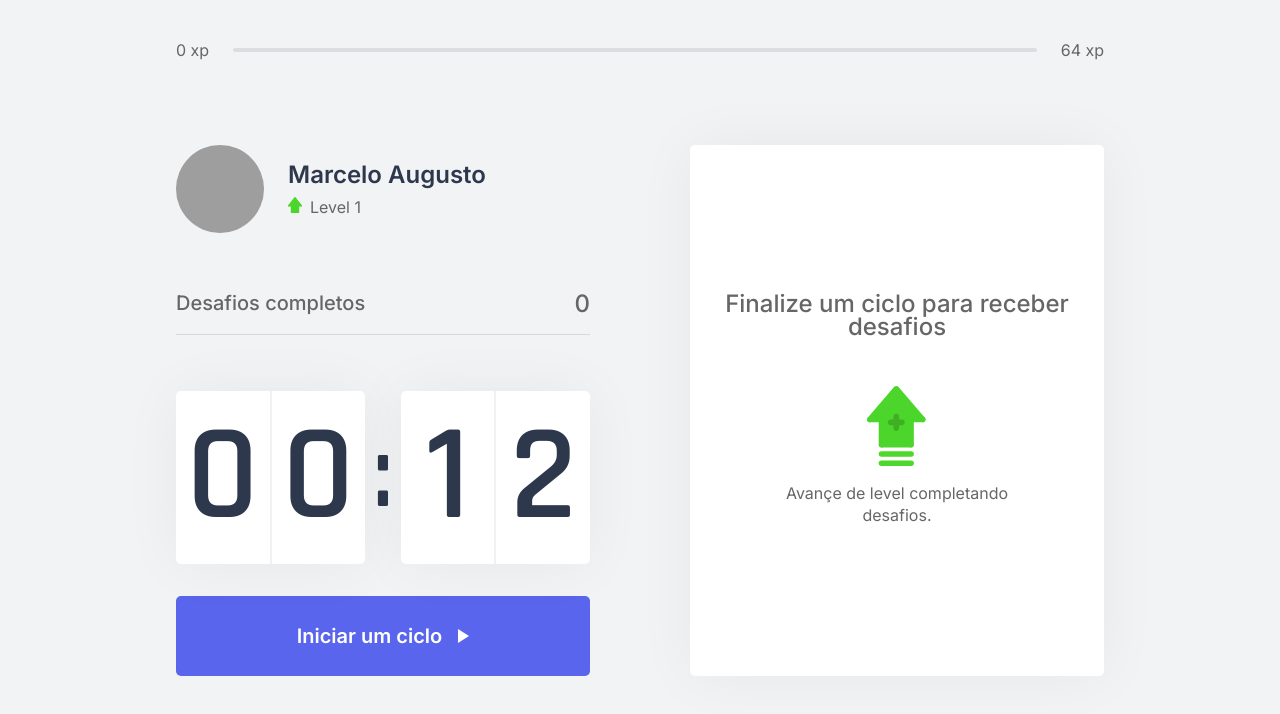
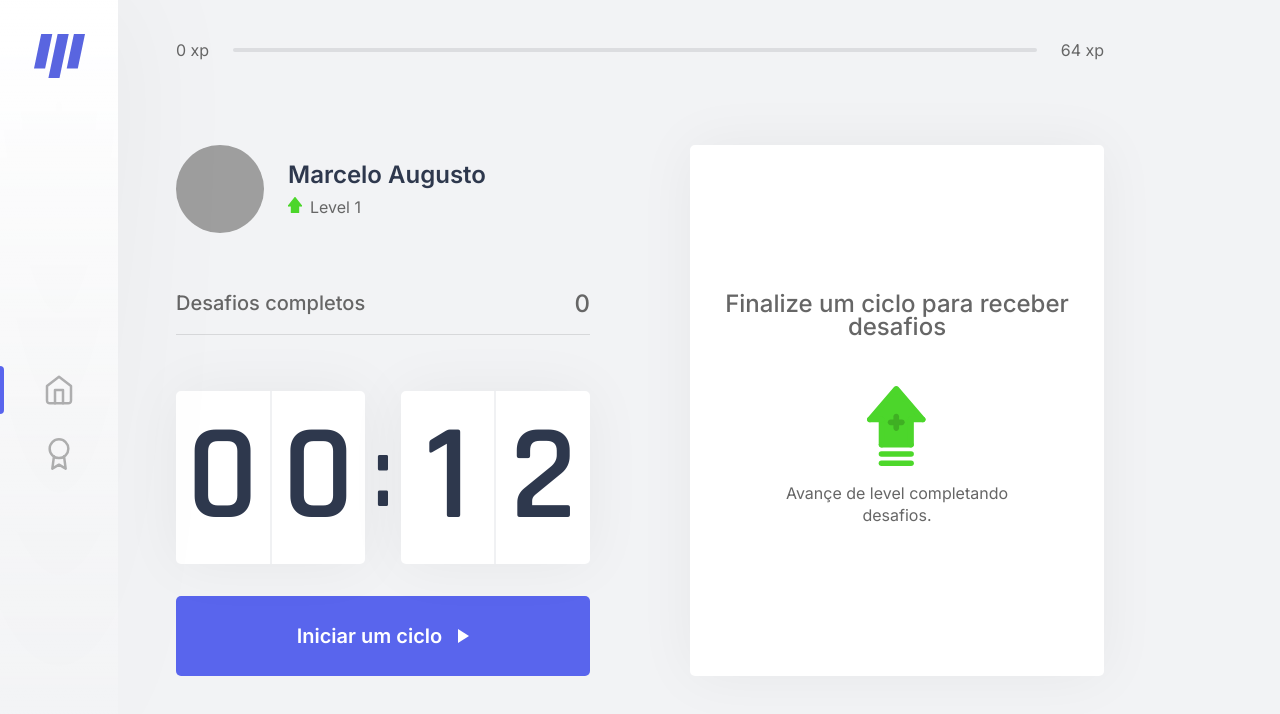
Before and after one commit to AugustoMarcelo/move.it, a Next.js app: page / in a window 1280 px wide. Shown: the top 714 px of the page. Built offline with nearby package versions, Linux system fonts and the light colour scheme; grey boxes are pictures that could not be loaded.

Commit message:
refactor: move Sidebar from _app file

```diff
--- a/src/pages/index.tsx
+++ b/src/pages/index.tsx
@@ -7,6 +7,7 @@ import { ExperienceBar } from "../components/ExperienceBar";
 import { Profile } from "../components/Profile";
 import { CountdownProvider } from '../contexts/CountdownContext';
 import { ChallengesProvider } from '../contexts/ChallengesContext';
+import { Sidebar } from '../components/Sidebar';
 
 import styles from '../styles/pages/Home.module.css';
 
@@ -18,6 +19,9 @@ interface HomeProps {
 
 export default function Home(props: HomeProps) {
   return (
+    <>
+      <Sidebar />
+
       <ChallengesProvider
         level={props.level}
         currentExperience={props.currentExperience}
@@ -43,6 +47,7 @@ export default function Home(props: HomeProps) {
           </CountdownProvider>
         </div>
       </ChallengesProvider>
+    </>
   )
 }
 
```
Lines whose indentation alone changed are shown as unchanged.
